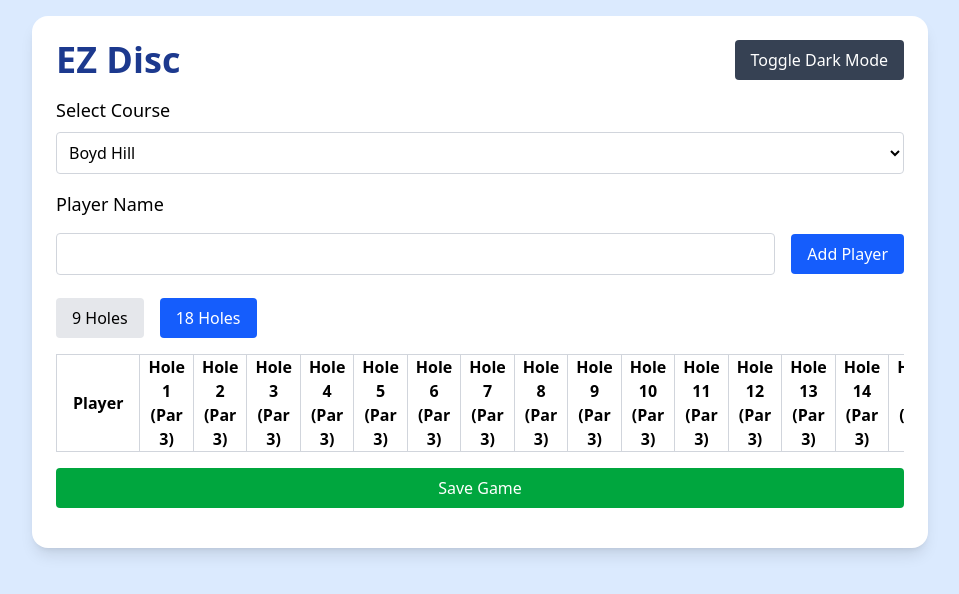
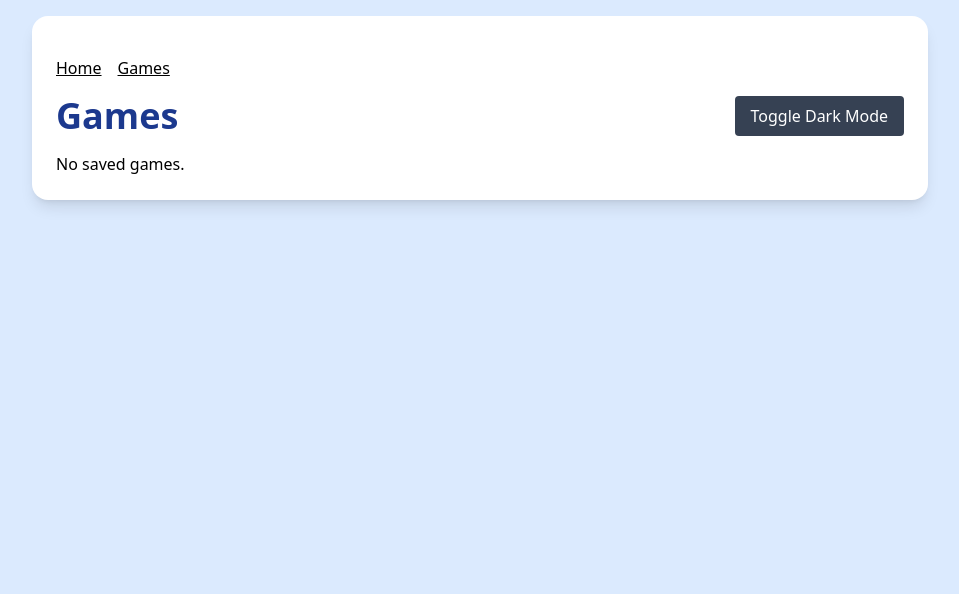
Before and after one commit to Andysimmonsisme/ez-disc, a React (Vite) app: page /games in a window 1280 px wide. Shown: the top 594 px of the page, without its empty margins (160-1119 px from the left). Built offline with nearby package versions, Linux system fonts and the light colour scheme.

Commit message:
feat: add nav, add game history, page structure rework

```diff
--- a/package.json
+++ b/package.json
@@ -15,6 +15,7 @@
     "lucide-react": "^0.483.0",
     "react": "^19.0.0",
     "react-dom": "^19.0.0",
+    "react-router-dom": "^7.4.0",
     "tailwindcss": "^4.0.15"
   },
   "devDependencies": {
--- a/src/App.tsx
+++ b/src/App.tsx
@@ -1,8 +1,39 @@
-import Game from "./components/Game";
+import {
+  BrowserRouter as Router,
+  Route,
+  Routes,
+  useLocation,
+} from 'react-router-dom';
+import Games from './pages/Games';
+import Header from './components/Header';
+import Home from './pages/Home';
 
 function App() {
   return (
-    <Game />
+    <Router>
+      <Main />
+    </Router>
+  );
+}
+
+function Main() {
+  const location = useLocation();
+  const headerTitle = location.pathname === '/' ? 'EZ Disc' : 'Games';
+
+  return (
+    <div className='min-h-screen p-4 bg-blue-100 dark:bg-gray-900 transition-colors'>
+      <div className='p-6 max-w-4xl mx-auto bg-white dark:bg-gray-800 dark:text-white rounded-2xl shadow-lg'>
+        <Header title={headerTitle} />
+
+        <main>
+          <Routes>
+            <Route path='/' element={<Home />} />
+            <Route path='/games' element={<Games />} />
+            <Route path='*' element={<Home />} />
+          </Routes>
+        </main>
+      </div>
+    </div>
   );
 }
 
--- a/src/components/Game.tsx
+++ b/src/components/Game.tsx
@@ -1,5 +1,4 @@
 import Course, { CourseInterface } from './Course';
-import Header from './Header';
 import Holes from './Holes';
 import Player from './Player';
 import SaveGameModal from './SaveGameModal';
@@ -54,11 +53,7 @@ function Game() {
   } = useGameState(courses);
 
   return (
-    <div className='min-h-screen p-4 bg-blue-100 dark:bg-gray-900 transition-colors'>
-      <div className='p-6 max-w-4xl mx-auto bg-white dark:bg-gray-800 dark:text-white rounded-2xl shadow-lg'>
-        <Header />
-
-        <main>
+    <>
       <Course
         courses={courses}
         selectedCourse={selectedCourse}
@@ -89,14 +84,12 @@ function Game() {
       >
         Save Game
       </button>
-        </main>
-      </div>
       <SaveGameModal
         isOpen={isModalOpen}
         onClose={() => setIsModalOpen(false)}
         onStartNewGame={startNewGame}
       />
-    </div>
+    </>
   );
 }
 
--- a/src/components/Header.tsx
+++ b/src/components/Header.tsx
@@ -1,6 +1,11 @@
-import { useEffect, useState } from "react";
+import { useEffect, useState } from 'react';
+import Navigation from './Navigation';
 
-function Header() {
+interface HeaderProps {
+  title: string;
+}
+
+function Header({ title }: HeaderProps) {
   const [darkMode, setDarkMode] = useState(
     localStorage.getItem('theme') === 'dark'
   );
@@ -16,9 +21,10 @@ function Header() {
   }, [darkMode]);
 
   return (
-    <header className='flex justify-between items-center mb-4'>
+    <header className='flex flex-wrap justify-between items-center mb-4'>
+      <Navigation />
       <h1 className='text-4xl font-extrabold text-blue-900 dark:text-white'>
-        EZ Disc
+        {title}
       </h1>
       <button
         onClick={() => setDarkMode(!darkMode)}
--- /dev/null
+++ b/src/components/Navigation.tsx
@@ -0,0 +1,22 @@
+import { Link } from 'react-router-dom';
+
+function Navigation() {
+  return (
+    <nav className='w-full py-4'>
+      <ul className='flex space-x-4'>
+        <li>
+          <Link to='/' className='underline hover:text-gray-300'>
+            Home
+          </Link>
+        </li>
+        <li>
+          <Link to='/games' className='underline hover:text-gray-300'>
+            Games
+          </Link>
+        </li>
+      </ul>
+    </nav>
+  );
+}
+
+export default Navigation;
--- /dev/null
+++ b/src/components/SavedGames.tsx
@@ -0,0 +1,49 @@
+import { useEffect, useState } from 'react';
+import { Game } from '../state/useGameState';
+import ScoreCard from './ScoreCard';
+
+function SavedGames() {
+  const [games, setGames] = useState<Game[]>([]);
+
+  useEffect(() => {
+    setGames(JSON.parse(localStorage.getItem('games') || '[]'));
+  }, []);
+  return (
+    <>
+      {games.length === 0 ? (
+        <p>No saved games.</p>
+      ) : (
+        <div className='space-y-4'>
+          {games.map((game) => (
+            <section
+              key={game.id}
+              className='p-4 bg-gray-100 dark:bg-gray-700 dark:text-white rounded-lg shadow-md'
+            >
+              <h2 className='text-lg font-bold mb-2'>
+                {game.course.name}{' '}
+                {new Date(game.date).toLocaleString('en-US', {
+                  dateStyle: 'medium', // e.g., "Mar 27, 2025"
+                  timeStyle: 'short', // e.g., "10:15 AM"
+                })}
+              </h2>
+
+              <ScoreCard
+                coursePar={game.course.par
+                  .slice(0, game.scores[0].scores.length)
+                  .reduce((sum, score) => sum + score, 0)}
+                players={game.scores.map((score) => score.player)}
+                scores={game.scores.map((score) => score.scores)}
+                selectedCourse={game.course}
+                totalHoles={game.scores[0].scores.length}
+                handleScoreChange={() => {}}
+                removePlayer={() => {}}
+              />
+            </section>
+          ))}
+        </div>
+      )}
+    </>
+  );
+}
+
+export default SavedGames;
--- a/src/index.css
+++ b/src/index.css
@@ -1,7 +1,12 @@
-@import "tailwindcss";
+@import 'tailwindcss';
 
 @custom-variant dark (&:where(.dark, .dark *));
 
+html,
+body {
+  @apply m-0 p-0;
+}
+
 button {
-    @apply cursor-pointer;
+  @apply cursor-pointer;
 }
--- /dev/null
+++ b/src/pages/Games.tsx
@@ -0,0 +1,7 @@
+import SavedGames from '../components/SavedGames';
+
+function Games() {
+  return <SavedGames />;
+}
+
+export default Games;
--- /dev/null
+++ b/src/pages/Home.tsx
@@ -0,0 +1,7 @@
+import Game from "../components/Game";
+
+function Home() {
+    return <Game />;
+}
+
+export default Home;
--- a/src/state/useGameState.ts
+++ b/src/state/useGameState.ts
@@ -6,8 +6,10 @@ interface Scores {
   scores: number[];
 }
 
-interface Game {
+export interface Game {
   id: number;
+  course: CourseInterface;
+  date: Date;
   scores: Scores[];
 }
 
@@ -107,7 +109,12 @@ export const useGameState = (courses: CourseInterface[]) => {
     }
     // game hasn't been saved
     else {
-      games.push({ id: lastGameId + 1, scores: playerScores });
+      games.unshift({
+        id: lastGameId + 1,
+        course: selectedCourse,
+        date: new Date(),
+        scores: playerScores,
+      });
     }
     localStorage.setItem('games', JSON.stringify(games));
     setIsModalOpen(true);
```
Also changed, not shown: 1 other file (tests, documents, lock files or other folders). Lines whose indentation alone changed are shown as unchanged.
